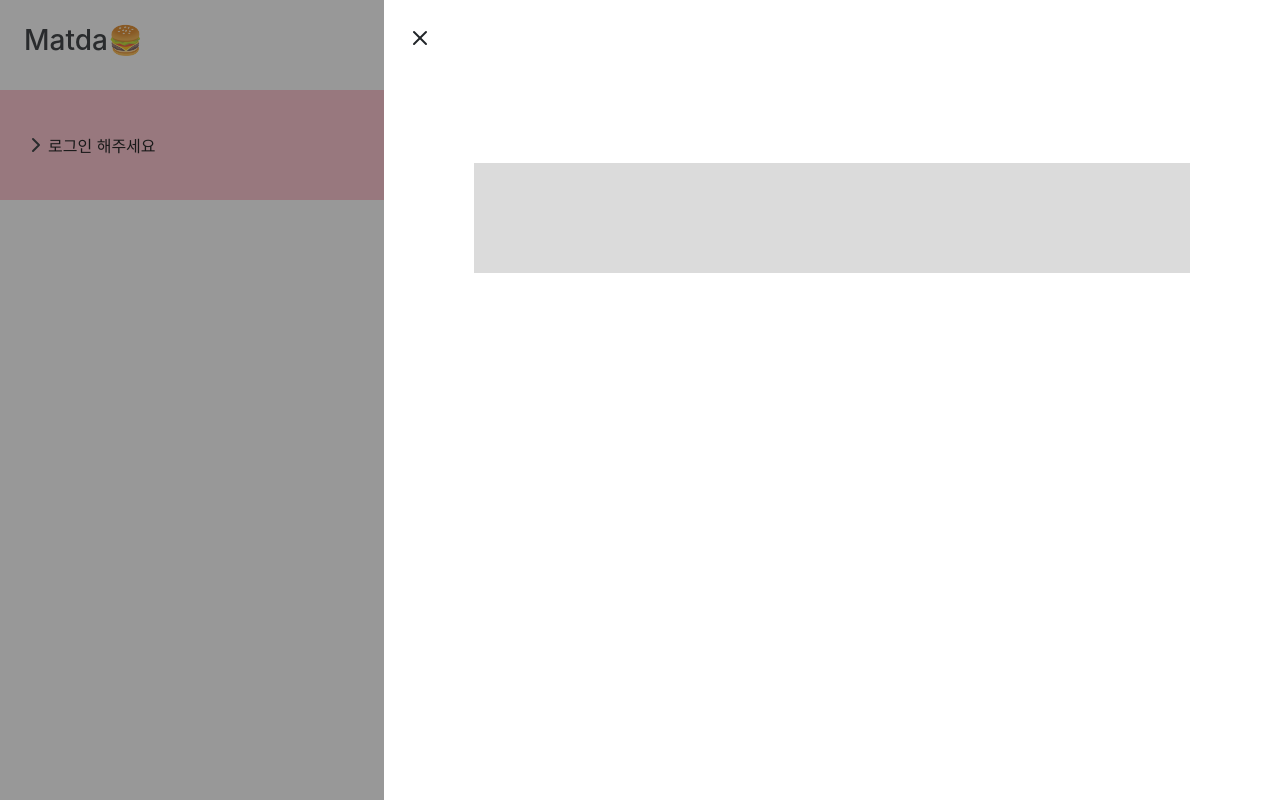
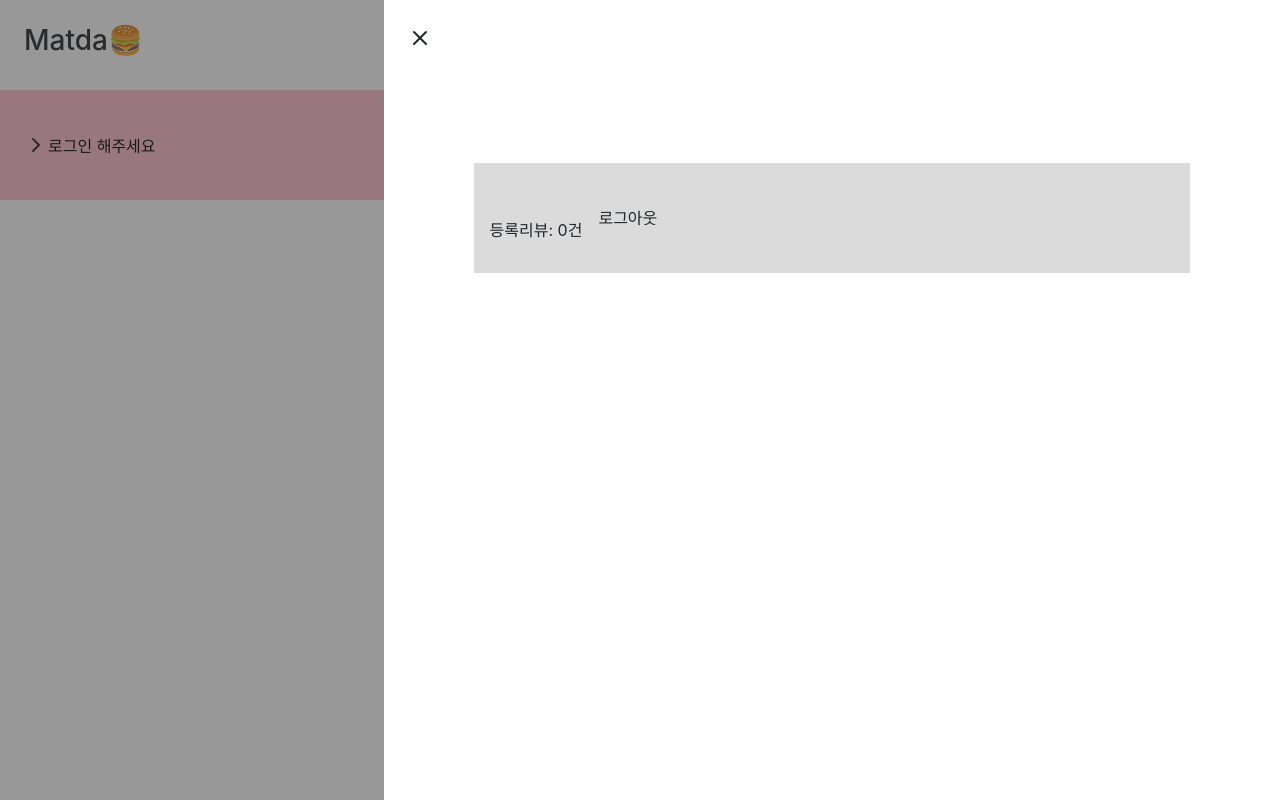
Before and after one commit to ChoSeungHei/matda, a React (Create React App) app: page / in a window 1280 px wide. Both pictures are taken after a click on the icon 1244 px from the left and 37 px from the top of the page. Built offline with nearby package versions, Linux system fonts and the light colour scheme; no server answers.

Commit message:
feat: add sidebar list

```diff
--- a/src/pages/Home.js
+++ b/src/pages/Home.js
@@ -1,14 +1,30 @@
-import React,{useState} from 'react';
+import React,{useState,useEffect} from 'react';
 import { FiMenu,FiChevronRight,FiX } from "react-icons/fi";
 import { Link } from 'react-router-dom';
+import Listview from '../template/Listview';
 
 const Home = () => {
     const [isopen,setIsopen] = useState(false);
+    const [email,setEmail] = useState('');
+    const [name,setName] = useState('');
+    const [isLogin,setIsLogin] = useState(false);
 
     const goMenu = () => {
         setIsopen(!isopen);
     }
 
+    useEffect(() => {
+        var test = localStorage.getItem("email");
+        var test2 = localStorage.getItem("name");
+        if(test !== null && test2 !== null)
+        {
+            setEmail(test);
+            setName(test2);
+            setIsLogin(true);
+        }
+    },[]);
+
+    const items = [{id:1,title:"로그아웃"}];
     return (
         <div>
             {
@@ -20,8 +36,12 @@ const Home = () => {
                                     <FiX size="1.5em" onClick={goMenu}/>
                                 </div>
                             </div>
-                            <div className="login_box">
-
+                            <div className="login_box vertical-center">
+                                <div className="m-3">
+                                    {name}<br/>
+                                    등록리뷰: 0건
+                                </div>
+                                <Listview items={items}/>
                             </div>
                         </div>
                         <div className="div1" onClick={goMenu}></div>
@@ -37,10 +57,18 @@ const Home = () => {
                 </div>
             </div>
             <div className="login_div vertical-center">
-                <div className="m-4">
-                    <FiChevronRight size={"1.5em"}/>
-                    <Link to="/login"><span className="align-middle link_style">로그인 해주세요</span></Link>
-                </div>
+                {
+                    isLogin? (
+                    <div className="m-4">
+                        {name}님 안녕하세요.
+                    </div>
+                    ):(
+                        <div className="m-4">
+                            <FiChevronRight size={"1.5em"}/>
+                            <Link to="/login"><span className="align-middle link_style">로그인 해주세요</span></Link>
+                        </div>
+                    )
+                }
             </div>
         </div>
     );
--- /dev/null
+++ b/src/template/Listview.js
@@ -0,0 +1,12 @@
+import React from 'react';
+
+const Listview = ({items}) => {
+
+    return(
+        <div>
+            {items[0].title}
+        </div>
+    );
+}
+
+export default Listview;
```
